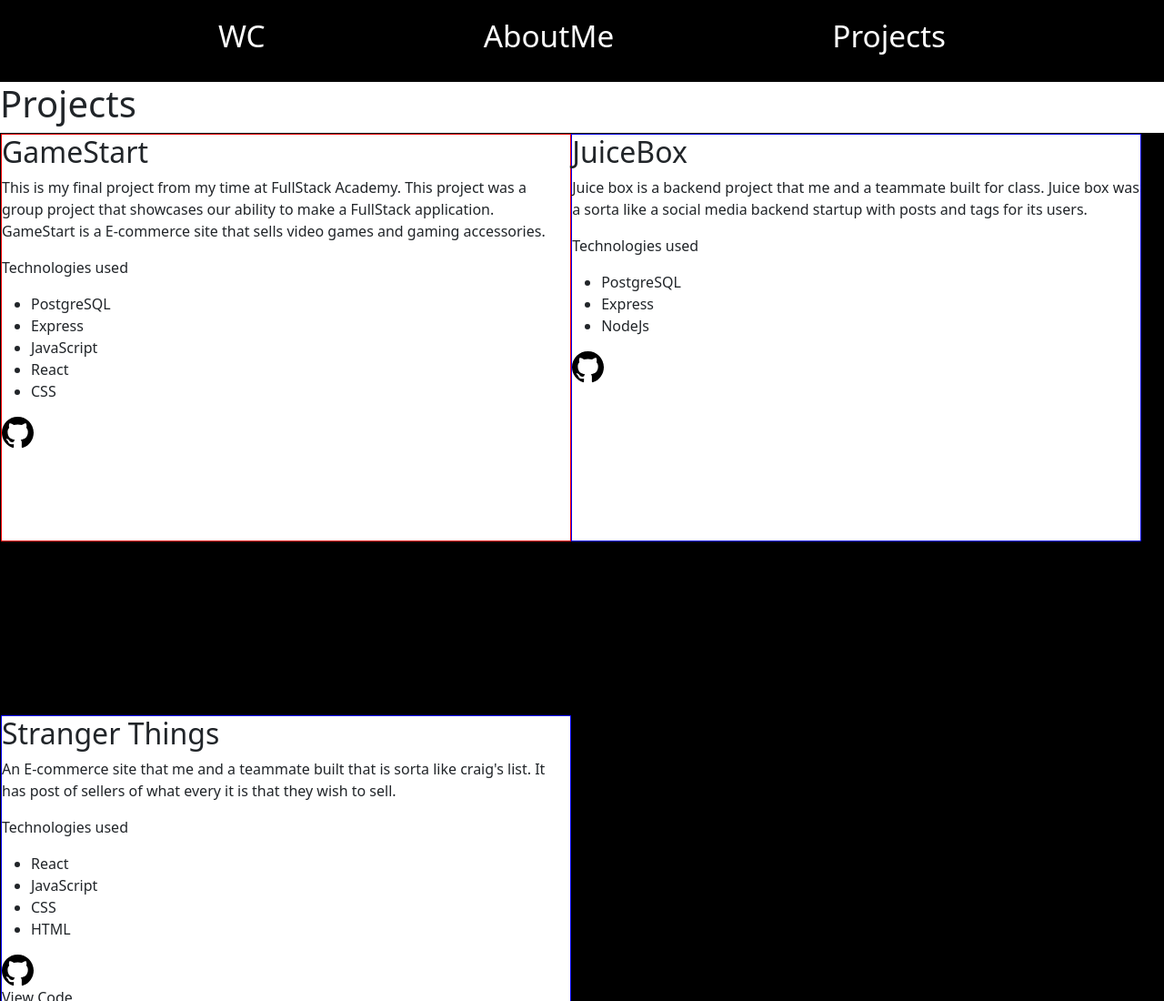
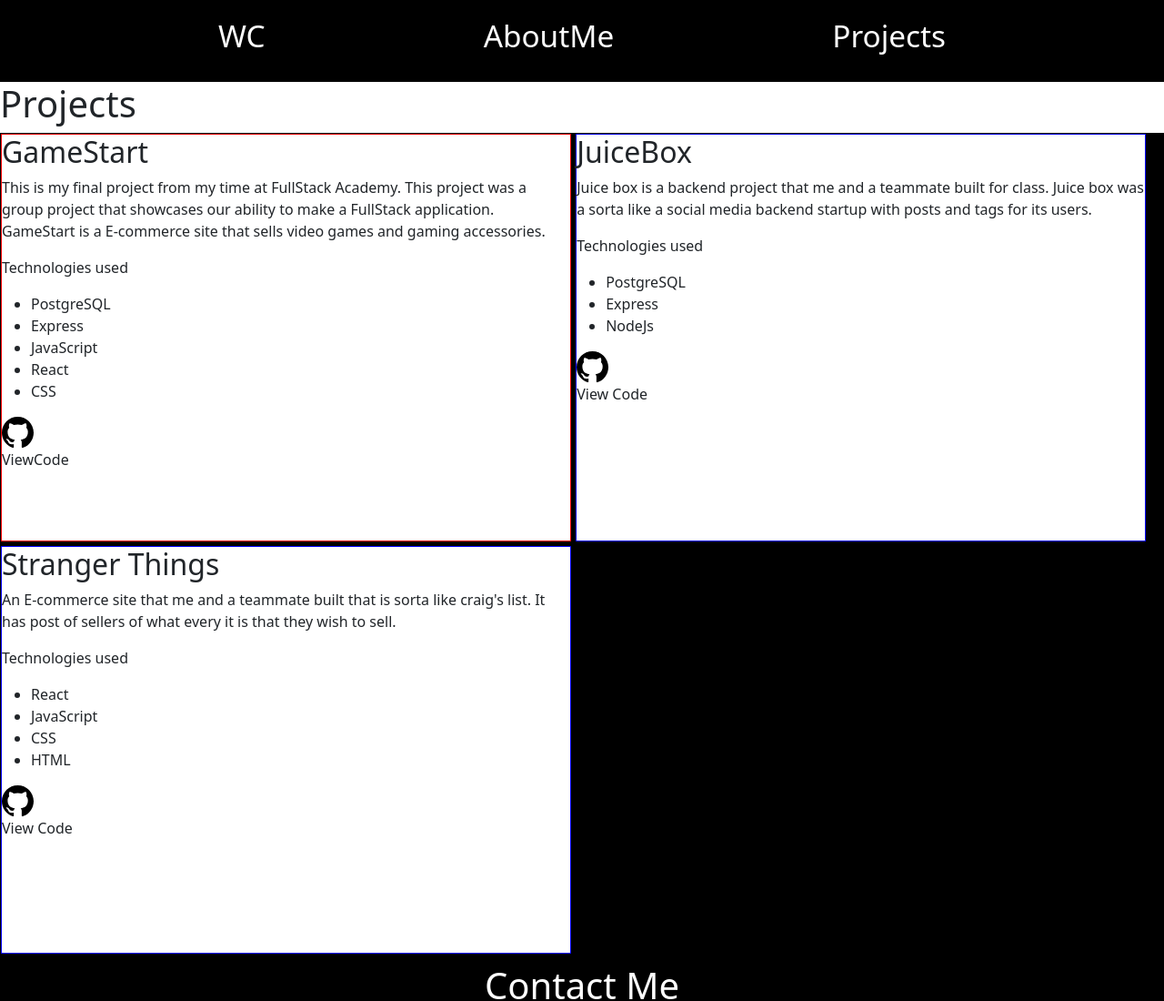
Before and after one commit to wcorcoran1/Portfolio, a React app: page /projects in a window 1280 px wide. Shown: the top 1100 px of the page at 91% size. Built offline with nearby package versions, Linux system fonts and the light colour scheme.

Commit message:
css changes

```diff
--- a/public/index.css
+++ b/public/index.css
@@ -65,7 +65,7 @@ background-color: black;
     border:black 1px solid;
     display: flex;
     flex-wrap: wrap;
-    height:100vmax
+    height:71vmax
 }
 .Project1 {
     display:flex;
@@ -74,6 +74,7 @@ background-color: black;
     height: 35vmax;
     width: 49vmax;
     background-color: white;
+    margin-right: 5px;
 }
 .Project2 {
     display:flex;
--- a/src/components/Projects.jsx
+++ b/src/components/Projects.jsx
@@ -24,6 +24,7 @@ return(
         <a href="https://github.com/Worker-Bee-Engineering/GameStart"><svg xmlns="http://www.w3.org/2000/svg" width="35" height="35" fill="black" class="bi bi-github" viewBox="0 0 16 16">
   <path d="M8 0C3.58 0 0 3.58 0 8c0 3.54 2.29 6.53 5.47 7.59.4.07.55-.17.55-.38 0-.19-.01-.82-.01-1.49-2.01.37-2.53-.49-2.69-.94-.09-.23-.48-.94-.82-1.13-.28-.15-.68-.52-.01-.53.63-.01 1.08.58 1.23.82.72 1.21 1.87.87 2.33.66.07-.52.28-.87.51-1.07-1.78-.2-3.64-.89-3.64-3.95 0-.87.31-1.59.82-2.15-.08-.2-.36-1.02.08-2.12 0 0 .67-.21 2.2.82.64-.18 1.32-.27 2-.27.68 0 1.36.09 2 .27 1.53-1.04 2.2-.82 2.2-.82.44 1.1.16 1.92.08 2.12.51.56.82 1.27.82 2.15 0 3.07-1.87 3.75-3.65 3.95.29.25.54.73.54 1.48 0 1.07-.01 1.93-.01 2.2 0 .21.15.46.55.38A8.012 8.012 0 0 0 16 8c0-4.42-3.58-8-8-8z"/>
 </svg></a>
+<div>ViewCode</div>
         </div>
         <div className="Project2">
         <h2>JuiceBox</h2>
@@ -37,6 +38,7 @@ return(
         <a href="https://github.com/wcorcoran1/juiceBox"><svg xmlns="http://www.w3.org/2000/svg" width="35" height="35" fill="black" class="bi bi-github" viewBox="0 0 16 16">
   <path d="M8 0C3.58 0 0 3.58 0 8c0 3.54 2.29 6.53 5.47 7.59.4.07.55-.17.55-.38 0-.19-.01-.82-.01-1.49-2.01.37-2.53-.49-2.69-.94-.09-.23-.48-.94-.82-1.13-.28-.15-.68-.52-.01-.53.63-.01 1.08.58 1.23.82.72 1.21 1.87.87 2.33.66.07-.52.28-.87.51-1.07-1.78-.2-3.64-.89-3.64-3.95 0-.87.31-1.59.82-2.15-.08-.2-.36-1.02.08-2.12 0 0 .67-.21 2.2.82.64-.18 1.32-.27 2-.27.68 0 1.36.09 2 .27 1.53-1.04 2.2-.82 2.2-.82.44 1.1.16 1.92.08 2.12.51.56.82 1.27.82 2.15 0 3.07-1.87 3.75-3.65 3.95.29.25.54.73.54 1.48 0 1.07-.01 1.93-.01 2.2 0 .21.15.46.55.38A8.012 8.012 0 0 0 16 8c0-4.42-3.58-8-8-8z"/>
 </svg></a>
+<div>View Code</div>
         </div>
         <div className="Project3">
         <h2>Stranger Things</h2>
```
